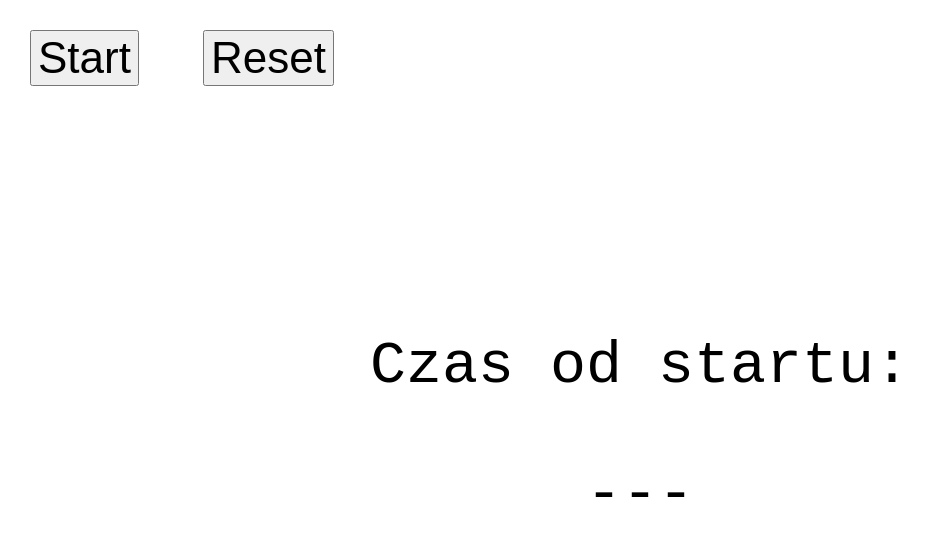
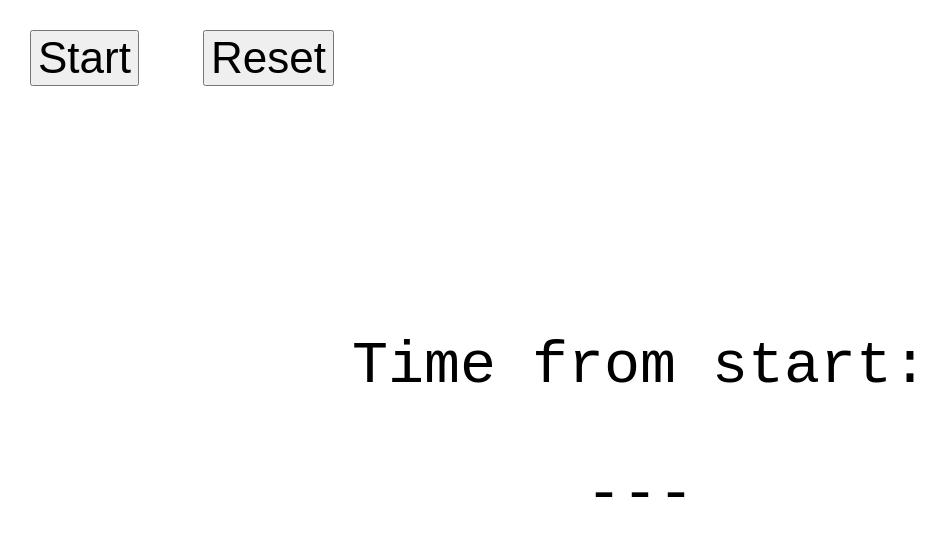
Before and after one commit to jakubgajewskicode/Blad, a plain HTML site: page index.html in a window 1280 px wide. Shown: the whole page, without its empty margins (0-947 px from the left). Drawn offline with Linux system fonts and the light colour scheme.

Commit message:
commit 2

```diff
--- a/index.html
+++ b/index.html
@@ -34,7 +34,7 @@
     <button class="main">Start</button>
     <button class="reset">Reset</button>
     <div class="time">
-        <p>Czas od startu:</p>
+        <p>Time from start:</p>
         <div>---</div>
     </div>
     <script src="/main.js">
```
